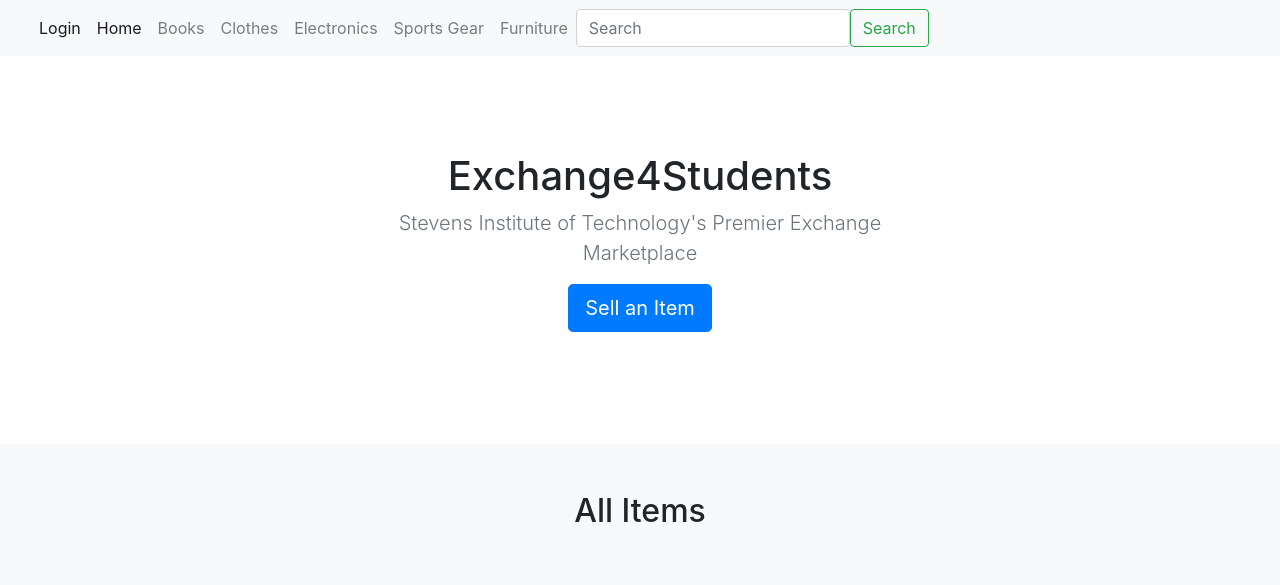
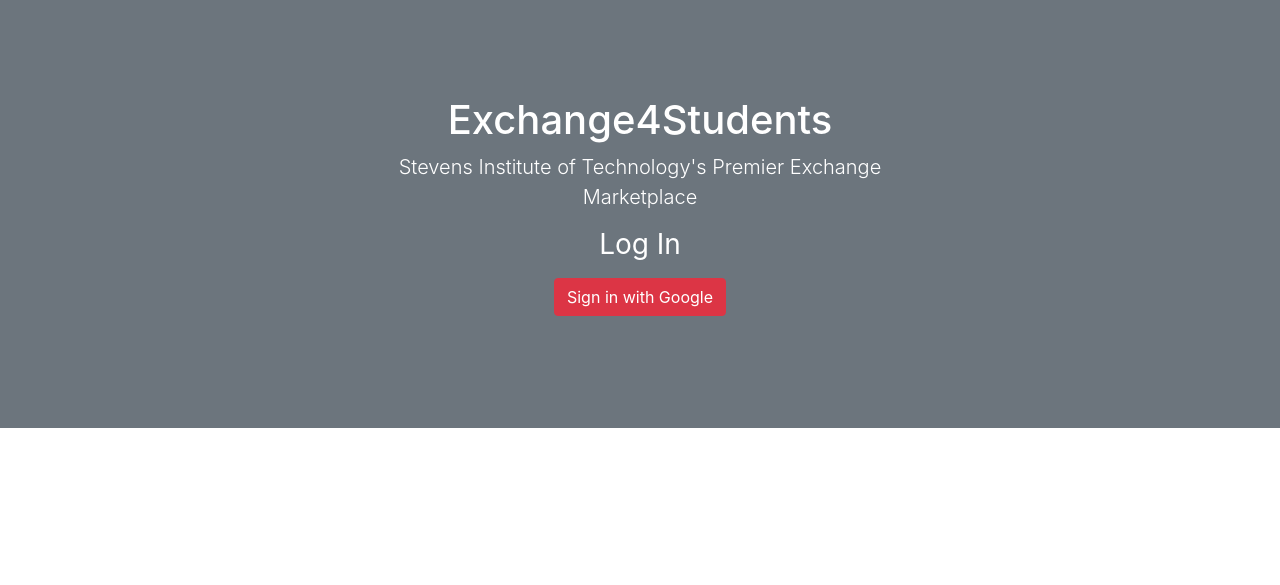
Before and after one commit to elenirotsides/Exchange4Students, a Flask app: page / in a window 1280 px wide. Shown: the top 585 px of the page. Run offline with Flask 2, Linux system fonts and the light colour scheme; data that the repository does not hold is empty; some libraries are stand-ins or nearby versions.

Commit message:
adding login page and route

```diff
--- a/src/app.py
+++ b/src/app.py
@@ -69,6 +69,11 @@ def login_is_required(function):    #protect site by requiring login
             return function()
     return wrapper
 
+@app.route("/")
+def get_home():
+    return render_template("/login.html")
+
+
 @app.route("/login")
 def login():
     authorization_url, state = flow.authorization_url() #the state is a security feature, a random var that will be sent back from the authorization server.
@@ -94,7 +99,7 @@ def callback():
     )
     session["google_id"] = id_info.get("sub")
     session["name"] = id_info.get("name")
-    return redirect("/protected_area")
+    return redirect("/home")
 
 @app.route("/logout")
 def logout():
@@ -105,7 +110,8 @@ def logout():
 @login_is_required
 def protected_area():
     return "protected! <a href='/logout'><button> Logout</button></a>"
-@app.route("/")
+@app.route("/home")
+@login_is_required
 def get_home():
     return render_template("/home.html", items=Database.get_all())
 
--- a/src/templates/login.html
+++ b/src/templates/login.html
@@ -1,78 +1,54 @@
+<link href="//maxcdn.bootstrapcdn.com/bootstrap/4.0.0/css/bootstrap.min.css" rel="stylesheet" id="bootstrap-css">
+<script src="//maxcdn.bootstrapcdn.com/bootstrap/4.0.0/js/bootstrap.min.js"></script>
+<script src="//cdnjs.cloudflare.com/ajax/libs/jquery/3.2.1/jquery.min.js"></script>
+<!------ Include the above in your HEAD tag ---------->
 
-<!doctype html>
+<!DOCTYPE html>
 <html lang="en">
-  <head>
-    <meta charset="utf-8">
-    <meta name="viewport" content="width=device-width, initial-scale=1">
-    <meta name="description" content="">
-    <meta name="author" content="Mark Otto, Jacob Thornton, and Bootstrap contributors">
-    <meta name="generator" content="Hugo 0.82.0">
-    <title>Signin Template · Bootstrap v5.0</title>
 
-    <link rel="canonical" href="https://getbootstrap.com/docs/5.0/examples/sign-in/">
+<head>
+  <!-- Required meta tags -->
+  <meta charset="utf-8">
+  <meta name="viewport" content="width=device-width, initial-scale=1, shrink-to-fit=no">
+
+  <!-- Bootstrap CSS -->
+  <link rel="stylesheet" href="https://maxcdn.bootstrapcdn.com/bootstrap/4.0.0/css/bootstrap.min.css"
+    integrity="sha384-Gn5384xqQ1aoWXA+058RXPxPg6fy4IWvTNh0E263XmFcJlSAwiGgFAW/dAiS6JXm" crossorigin="anonymous">
+  <!-- Optional JavaScript -->
+  <!-- jQuery first, then Popper.js, then Bootstrap JS -->
+  <script src="https://code.jquery.com/jquery-3.2.1.slim.min.js"
+    integrity="sha384-KJ3o2DKtIkvYIK3UENzmM7KCkRr/rE9/Qpg6aAZGJwFDMVNA/GpGFF93hXpG5KkN"
+    crossorigin="anonymous"></script>
+  <script src="https://cdnjs.cloudflare.com/ajax/libs/popper.js/1.12.9/umd/popper.min.js"
+    integrity="sha384-ApNbgh9B+Y1QKtv3Rn7W3mgPxhU9K/ScQsAP7hUibX39j7fakFPskvXusvfa0b4Q"
+    crossorigin="anonymous"></script>
+  <script src="https://maxcdn.bootstrapcdn.com/bootstrap/4.0.0/js/bootstrap.min.js"
+    integrity="sha384-JZR6Spejh4U02d8jOt6vLEHfe/JQGiRRSQQxSfFWpi1MquVdAyjUar5+76PVCmYl"
+    crossorigin="anonymous"></script>
+
+  <title>Exchange for Students</title>
+</head>
+<body>
+  <div class="bg-secondary bg-gradient text-white">
+    <section class="py-5 text-center container">
+      <div class="row py-lg-5">
+        <div class="col-lg-6 col-md-8 mx-auto">
+          <h1 class="fw-light">Exchange4Students</h1>
+          <p class="lead">Stevens Institute of Technology's Premier Exchange Marketplace</p>
+          <div id="logreg-forms">
+            <form class="form-signin">
+              <h1 class="h3 mb-3 font-weight-normal" style="text-align: center"> Log In</h1>
+              <div class="social-login">
+                <button class="btn google-btn social-btn btn-danger" type="button" action="/login"><span><i></i> Sign in with
+                    Google</span> </button>
+              </div>
+            </form>
+          </div>
+        </div>
+      </div>
+    </section>
+  </div>
+</body>
 
 
-
-    <!-- Bootstrap core CSS -->
-    <link href="/docs/5.0/dist/css/bootstrap.min.css" rel="stylesheet" integrity="sha384-eOJMYsd53ii+scO/bJGFsiCZc+5NDVN2yr8+0RDqr0Ql0h+rP48ckxlpbzKgwra6" crossorigin="anonymous">
-
-    <!-- Favicons -->
-    <link rel="apple-touch-icon" href="/docs/5.0/assets/img/favicons/apple-touch-icon.png" sizes="180x180">
-    <link rel="icon" href="/docs/5.0/assets/img/favicons/favicon-32x32.png" sizes="32x32" type="image/png">
-    <link rel="icon" href="/docs/5.0/assets/img/favicons/favicon-16x16.png" sizes="16x16" type="image/png">
-    <link rel="manifest" href="/docs/5.0/assets/img/favicons/manifest.json">
-    <link rel="mask-icon" href="/docs/5.0/assets/img/favicons/safari-pinned-tab.svg" color="#7952b3">
-    <link rel="icon" href="/docs/5.0/assets/img/favicons/favicon.ico">
-    <meta name="theme-color" content="#7952b3">
-
-
-    <style>
-      .bd-placeholder-img {
-        font-size: 1.125rem;
-        text-anchor: middle;
-        -webkit-user-select: none;
-        -moz-user-select: none;
-        user-select: none;
-      }
-
-      @media (min-width: 768px) {
-        .bd-placeholder-img-lg {
-          font-size: 3.5rem;
-        }
-      }
-    </style>
-
-
-    <!-- Custom styles for this template -->
-    <link href="signin.css" rel="stylesheet">
-  </head>
-  <body class="text-center">
-
-<main class="form-signin">
-  <form>
-    <img class="mb-4" src="/docs/5.0/assets/brand/bootstrap-logo.svg" alt="" width="72" height="57">
-    <h1 class="h3 mb-3 fw-normal">Please sign in</h1>
-
-    <div class="form-floating">
-      <input type="email" class="form-control" id="floatingInput" placeholder="name@example.com">
-      <label for="floatingInput">Email address</label>
-    </div>
-    <div class="form-floating">
-      <input type="password" class="form-control" id="floatingPassword" placeholder="Password">
-      <label for="floatingPassword">Password</label>
-    </div>
-
-    <div class="checkbox mb-3">
-      <label>
-        <input type="checkbox" value="remember-me"> Remember me
-      </label>
-    </div>
-    <button class="w-100 btn btn-lg btn-primary" type="submit">Sign in</button>
-    <p class="mt-5 mb-3 text-muted">&copy; 2017–2021</p>
-  </form>
-</main>
-
-
-
-  </body>
 </html>
```
